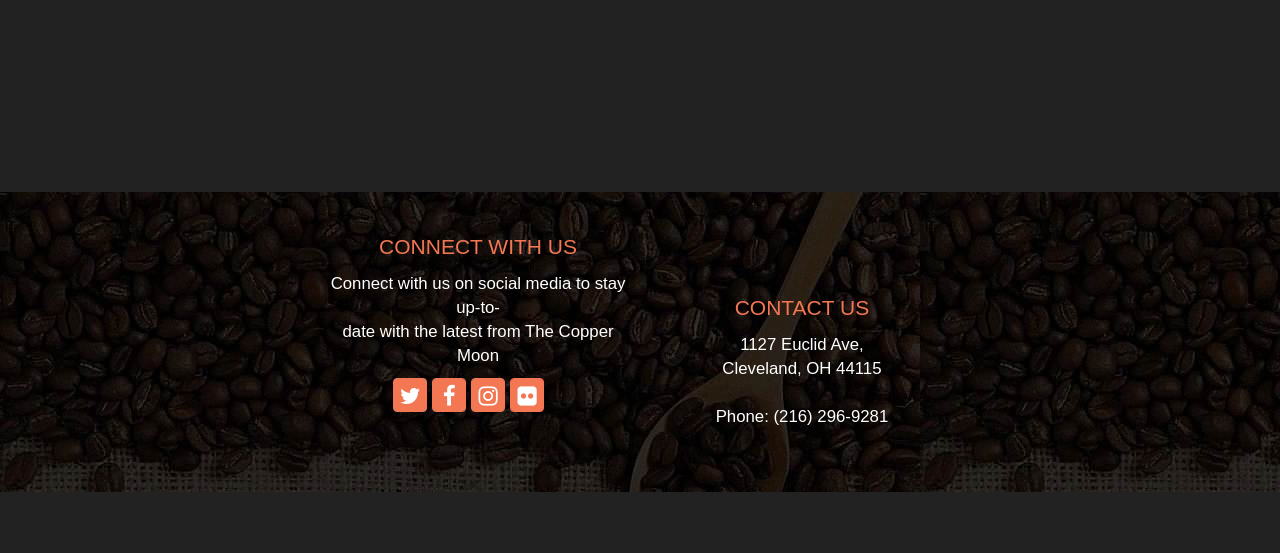
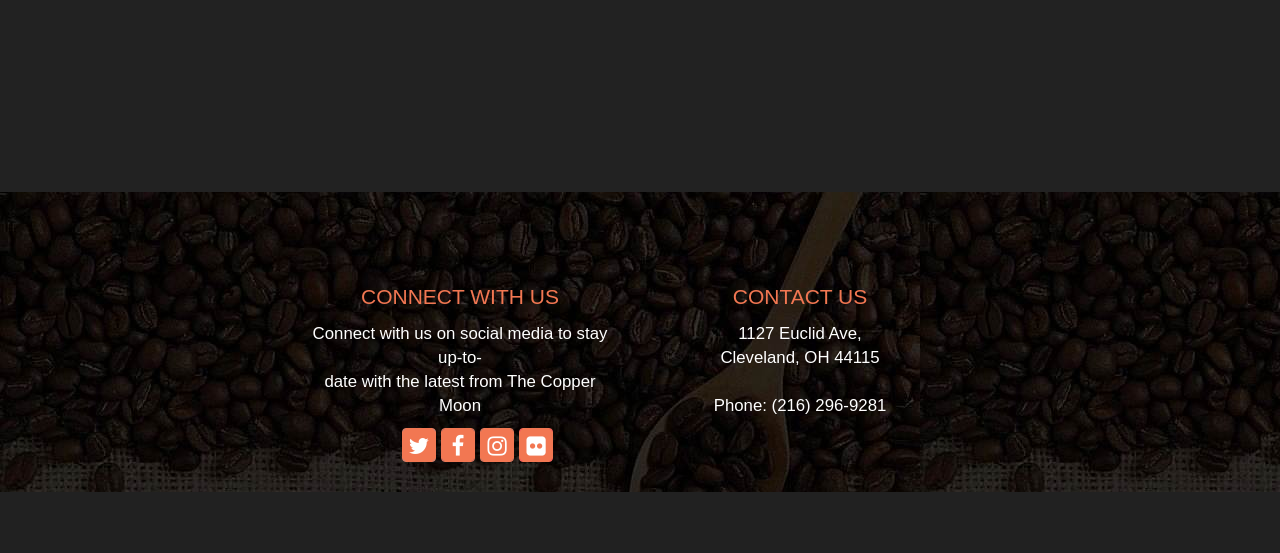
Before and after one commit to NamHongDo/CIS408FinalProject, a PHP site: page /menu.html in a window 1280 px wide. Shown: the part 1028-1581 px from the top of the page. After the commit the page ends 1520 px from the top, so only its background shows below. Run offline with PHP 8.4, Linux system fonts and the light colour scheme; some libraries are stand-ins or nearby versions.

Commit message:
Database acess and fix some css

```diff
--- a/about.html
+++ b/about.html
@@ -58,7 +58,9 @@
       </div>
 
     </div>
+
     <div class="footerMenu">
+      <div class="wrapper">
         <div class="followUs">
           <div class="followUsHeader">
             CONNECT WITH US
@@ -83,7 +85,6 @@
               </li>
             </ul>
           </div>
-
         </div>
 
         <div class="contactUs">
@@ -94,6 +95,8 @@
             1127 Euclid Ave,<br>Cleveland, OH 44115<br><br>Phone: (216) 296-9281
           </div>
         </div>
+      </div>
+    </div>
 
     </div>
 
--- a/contact.html
+++ b/contact.html
@@ -63,7 +63,9 @@
         </div>
       </div>
     </div>
+
     <div class="footerMenu">
+      <div class="wrapper">
         <div class="followUs">
           <div class="followUsHeader">
             CONNECT WITH US
@@ -98,6 +100,7 @@
             1127 Euclid Ave,<br>Cleveland, OH 44115<br><br>Phone: (216) 296-9281
           </div>
         </div>
+      </div>
     </div>
 
   </body>
--- a/css/custom.css
+++ b/css/custom.css
@@ -74,16 +74,26 @@ li.dropdown:hover > .dropdown-menu li > a:focus{
   width:100%;
   height:300px;
   //border:3px solid white;
+  margin: 50px auto 0;
+  display:block;
   text-align: center;
 }
 
+.wrapper{
+// border:3px solid white;
+  width:700px;
+  height:300px;
+  margin: 0 auto;
+
+}
+
 .contactUs, .followUs{
+  padding-top:70px;
   width:300px;
   height:220px;
-  display: inline-block;
-  margin: 40px 10px;
+  float:left;
+  margin: 20px 20px;
   //border:3px solid red;
-  text-align: left;
 }
 
 
--- a/gallery.html
+++ b/gallery.html
@@ -60,6 +60,7 @@
             </div>
     </div>
     <div class="footerMenu">
+      <div class="wrapper">
         <div class="followUs">
           <div class="followUsHeader">
             CONNECT WITH US
@@ -84,7 +85,6 @@
               </li>
             </ul>
           </div>
-
         </div>
 
         <div class="contactUs">
@@ -95,6 +95,7 @@
             1127 Euclid Ave,<br>Cleveland, OH 44115<br><br>Phone: (216) 296-9281
           </div>
         </div>
+      </div>
     </div>
 
   </body>
--- a/home.html
+++ b/home.html
@@ -56,7 +56,9 @@
         <!-- end of pictures slides-->
 
     </div>
+
     <div class="footerMenu">
+      <div class="wrapper">
         <div class="followUs">
           <div class="followUsHeader">
             CONNECT WITH US
@@ -81,7 +83,6 @@
               </li>
             </ul>
           </div>
-
         </div>
 
         <div class="contactUs">
@@ -90,9 +91,10 @@
           </div>
           <div  class="contactUsText">
             1127 Euclid Ave,<br>Cleveland, OH 44115<br><br>Phone: (216) 296-9281
-
           </div>
         </div>
+      </div>
+    </div>
 
     </div>
 
--- a/menu.html
+++ b/menu.html
@@ -321,6 +321,7 @@ function overlayOff() {
   </div>
 
   <div class="footerMenu">
+    <div class="wrapper">
       <div class="followUs">
         <div class="followUsHeader">
           CONNECT WITH US
@@ -356,7 +357,7 @@ function overlayOff() {
         </div>
       </div>
     </div>
-
+  </div>
 
   </body>
 </html>
```
Also changed, not shown: other parts of css/custom.css (+25 -5 lines). Lines whose indentation alone changed are shown as unchanged.
